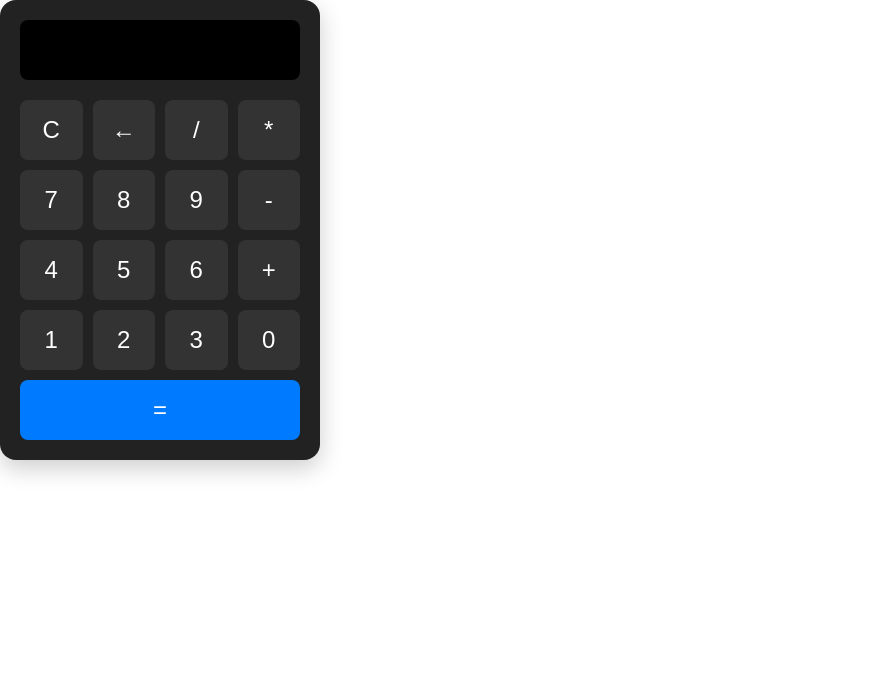
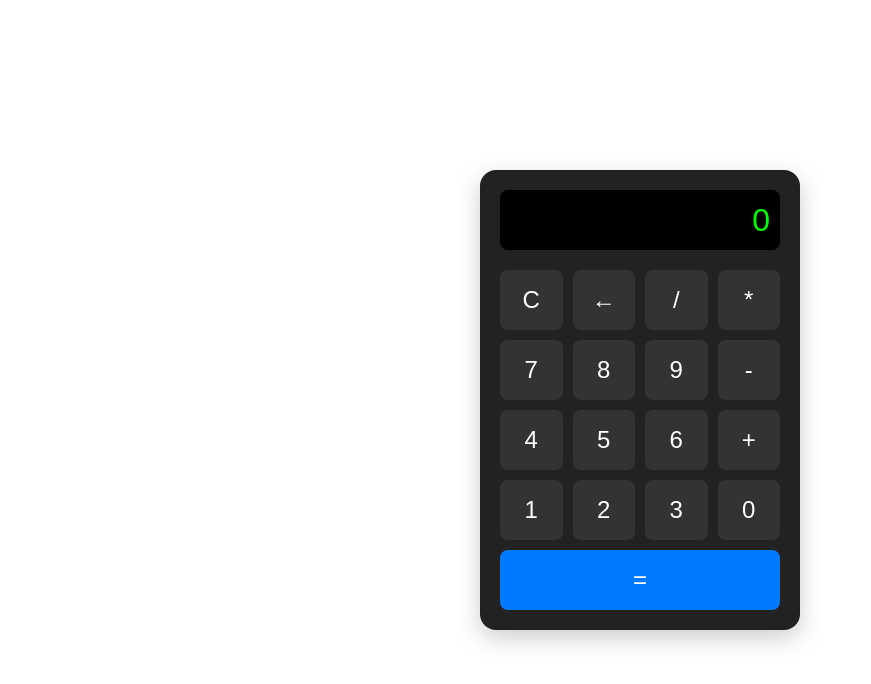
Before and after one commit to antoniocra04/calculator, a plain HTML site: page index.html in a window 1280 px wide. Shown: the whole page, without its empty margins (0-871 px from the left). Drawn offline with Linux system fonts and the light colour scheme.

Commit message:
создаем переменную и помещаем туда тег input который отвечает за отображение цифр и чисел

```diff
--- a/script.js
+++ b/script.js
@@ -0,0 +1,2 @@
+const display = document.querySelector('.display_input');
+display.value = '0';
--- a/style.css
+++ b/style.css
@@ -2,6 +2,13 @@
     box-sizing: border-box;
     margin: 0;
     padding: 0;
+}
+
+body {
+    display: flex;
+    justify-content: center;
+    align-items: center;
+    height: 100vh;
 }
 
 .calculator {
```
